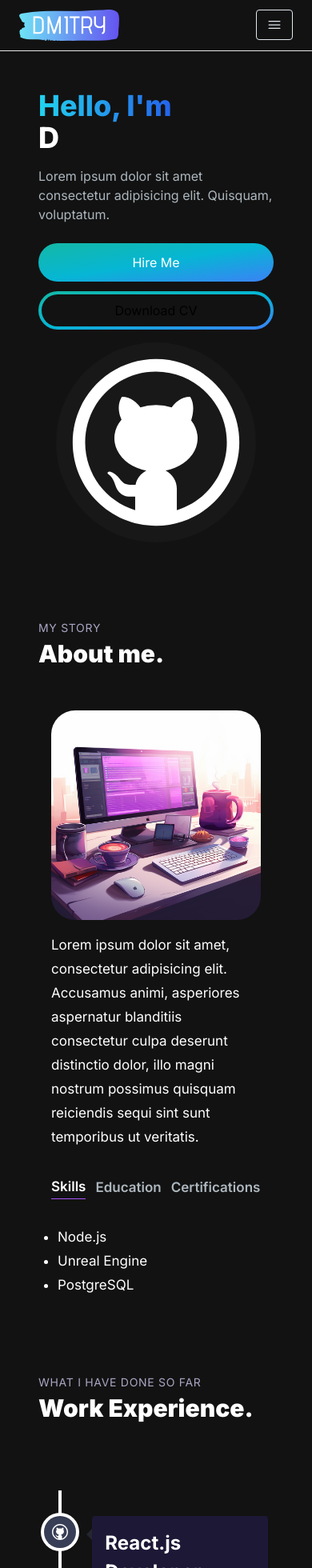
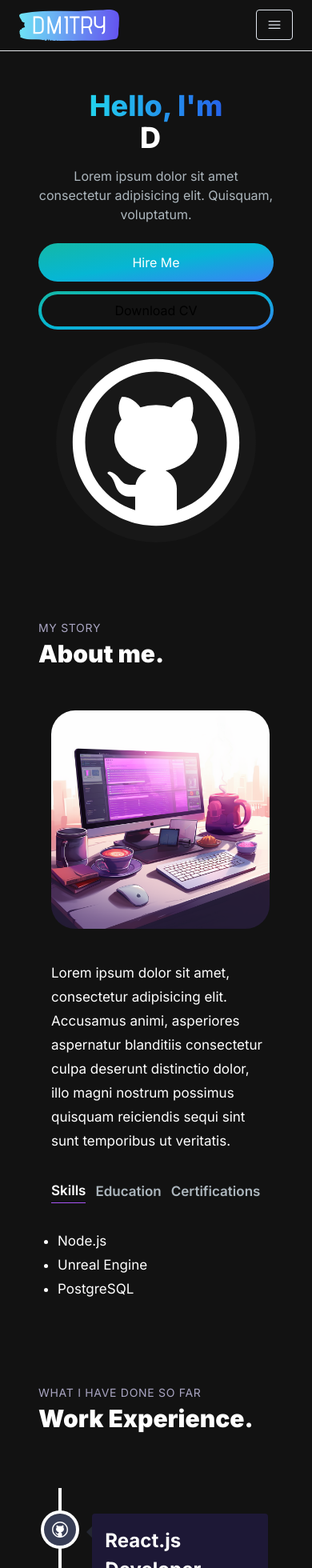
Before and after one commit to DiMs8P/Portfolio, a Next.js app: page / in a window 390 px wide. Shown: the top 1960 px of the page at 80% size. Built offline with nearby package versions, Linux system fonts and the light colour scheme.

Commit message:
margin gap improvements

```diff
--- a/app/components/About.jsx
+++ b/app/components/About.jsx
@@ -58,8 +58,8 @@ const About = () => {
           </motion.div>
 
           <section className='text-white'>
-              <div className='md:grid md:grid-cols-2 gap-8 items-center mt-12 px-4
-        xl:gap-16 xl:px-16'>
+              <div className='grid md:grid-cols-2 gap-8 items-center mt-12 px-4
+        xl:gap-16 xl:px-16 relative'>
                   <Image
                       src={AboutImage}
                       alt='AboutImage'
--- a/app/components/Email.jsx
+++ b/app/components/Email.jsx
@@ -47,7 +47,7 @@ const Email = () => {
               <p className={`${styles.sectionSubText} `}>I&apos;m waiting for your respond</p>
               <h2 className={`${styles.sectionHeadText}`}>Contact me.</h2>
           </motion.div>
-          <section className='grid md:grid-cols-2 my-12 gap-4 relative'>
+          <section className='grid md:grid-cols-2 my-12 gap-8 relative'>
               <div>
                   <h5 className='text-xl font-bold'>
                       Get in touch
--- a/app/components/Experience.jsx
+++ b/app/components/Experience.jsx
@@ -68,7 +68,7 @@ const Experience = () => {
         </h2>
       </motion.div>
 
-      <div className='mt-20 flex flex-col'>
+      <div className='mt-16 flex flex-col'>
         <VerticalTimeline>
           {experiences.map((experience, index) => (
             <ExperienceCard
--- a/app/components/Hero.jsx
+++ b/app/components/Hero.jsx
@@ -8,7 +8,7 @@ const Hero = () => {
   return (
     <section>
         <div className='grid md:grid-cols-2'>
-            <div className='place-self-center md:text-left sm:text-center'>
+            <div className='place-self-center text-center md:text-left'>
                 <h1 className='text-white mb-4 text-4xl sm:text-5xl lg:text-6xl font-extrabold'>
                     <span className='text-transparent bg-clip-text bg-gradient-to-r
                     from-cyan-400 to-blue-600'>Hello, I&apos;m {" "}
```
